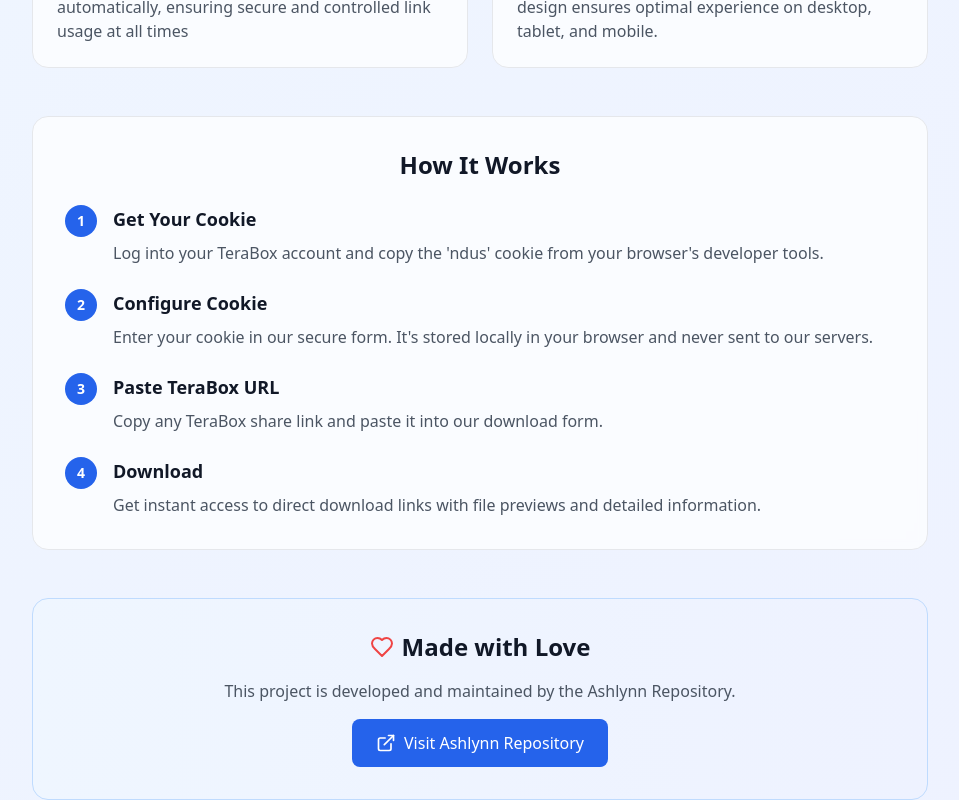
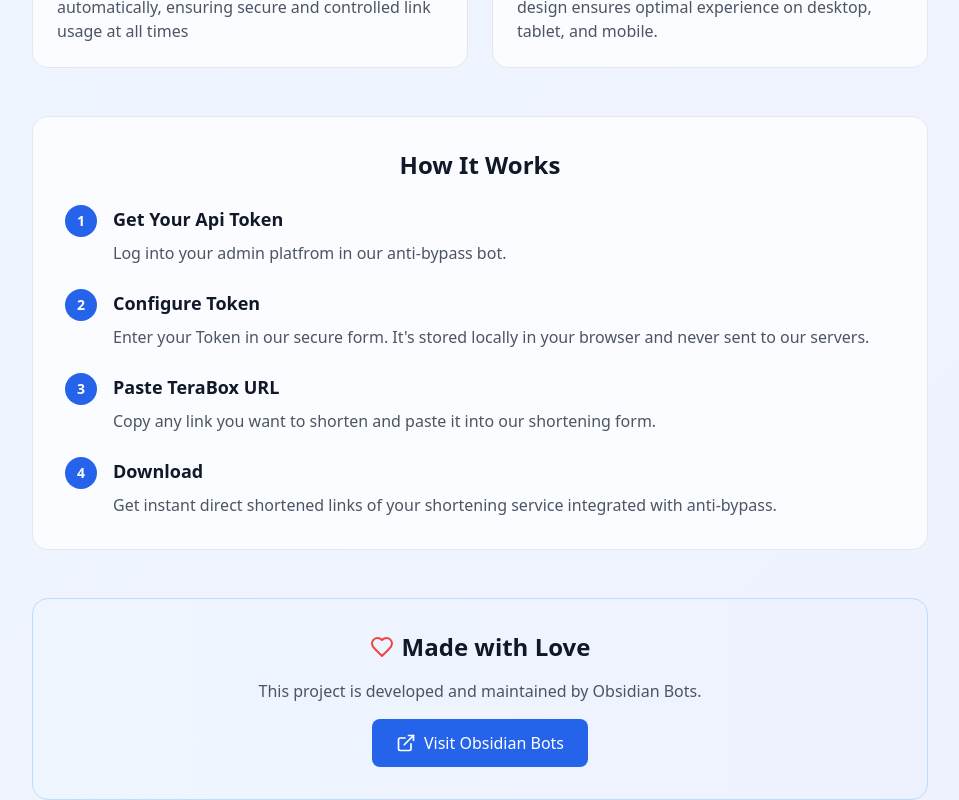
Before and after one commit to adityakumar72381/Tool12, a React (Vite) app: page /about in a window 1280 px wide. Shown: the part 529-1329 px from the top of the page, without its empty margins (160-1119 px from the left). Built offline with nearby package versions, Linux system fonts and the light colour scheme.

Commit message:
Update About.tsx

```diff
--- a/src/pages/About.tsx
+++ b/src/pages/About.tsx
@@ -74,9 +74,9 @@
               1
             </div>
             <div>
-              <h3 className="text-lg font-semibold text-gray-900 dark:text-white mb-2">Get Your Cookie</h3>
+              <h3 className="text-lg font-semibold text-gray-900 dark:text-white mb-2">Get Your Api Token</h3>
               <p className="text-gray-600 dark:text-gray-300">
-                Log into your TeraBox account and copy the 'ndus' cookie from your browser's developer tools.
+                Log into your admin platfrom in our anti-bypass bot.
               </p>
             </div>
           </div>
@@ -86,9 +86,9 @@
               2
             </div>
             <div>
-              <h3 className="text-lg font-semibold text-gray-900 dark:text-white mb-2">Configure Cookie</h3>
+              <h3 className="text-lg font-semibold text-gray-900 dark:text-white mb-2">Configure Token</h3>
               <p className="text-gray-600 dark:text-gray-300">
-                Enter your cookie in our secure form. It's stored locally in your browser and never sent to our servers.
+                Enter your Token in our secure form. It's stored locally in your browser and never sent to our servers.
               </p>
             </div>
           </div>
@@ -100,7 +100,7 @@
             <div>
               <h3 className="text-lg font-semibold text-gray-900 dark:text-white mb-2">Paste TeraBox URL</h3>
               <p className="text-gray-600 dark:text-gray-300">
-                Copy any TeraBox share link and paste it into our download form.
+                Copy any link you want to shorten and paste it into our shortening form.
               </p>
             </div>
           </div>
@@ -112,7 +112,7 @@
             <div>
               <h3 className="text-lg font-semibold text-gray-900 dark:text-white mb-2">Download</h3>
               <p className="text-gray-600 dark:text-gray-300">
-                Get instant access to direct download links with file previews and detailed information.
+                Get instant direct shortened links of your shortening service integrated with anti-bypass.
               </p>
             </div>
           </div>
@@ -126,16 +126,16 @@
           <h2 className="text-2xl font-bold text-gray-900 dark:text-white">Made with Love</h2>
         </div>
         <p className="text-gray-600 dark:text-gray-300 mb-4">
-          This project is developed and maintained by the Ashlynn Repository.
+          This project is developed and maintained by Obsidian Bots.
         </p>
         <a
-          href="https://t.me/Ashlynn_Repository"
+          href="https://t.me/Obsidian_Bots"
           target="_blank"
           rel="noopener noreferrer"
           className="inline-flex items-center space-x-2 bg-blue-600 hover:bg-blue-700 text-white px-6 py-3 rounded-lg transition-colors duration-200"
         >
           <ExternalLink className="h-5 w-5" />
-          <span>Visit Ashlynn Repository</span>
+          <span>Visit Obsidian Bots</span>
         </a>
       </div>
     </div>
```
